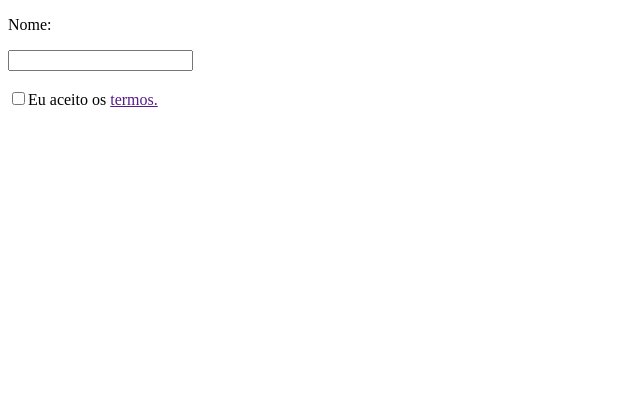
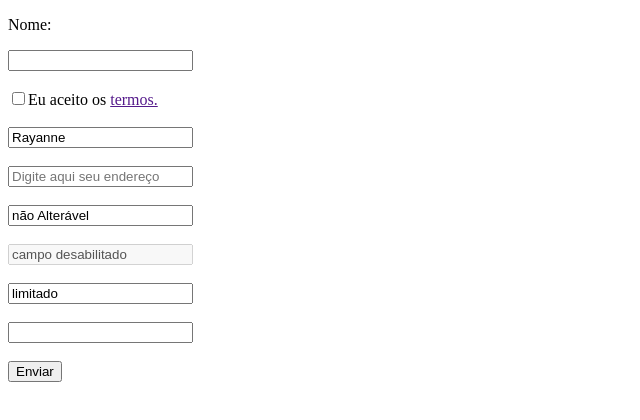
Before and after one commit to RayanneP/aula_HTML, a plain HTML site: page ex_10_FormularioComSeletores/index.html in a window 1280 px wide. Shown: the whole page, without its empty margins (0-640 px from the left). Drawn offline with Linux system fonts and the light colour scheme.

Commit message:
Arquivo de Formulario

```diff
--- a/ex_10_FormularioComSeletores/index.html
+++ b/ex_10_FormularioComSeletores/index.html
@@ -8,11 +8,27 @@
 <body>
     <form action="">
         <p>Nome:</p><input type="text" name="nome">
-
         <br>
         <br>
         <input type="checkbox" name="termodeconsentimento" id="">Eu aceito os <a href="">termos.</a>
-
+        <br>
+        <br>
+        <input type=" text" name="nome" value="Rayanne">
+        <br>
+        <br>
+        <!-- placwholder deixa a sugestão de texto -->
+        <input type="text" name="endereco"
+        placeholder="Digite aqui seu endereço">
+        <br><br>
+        <input type="text" name="escola" value="não Alterável" readonly>
+        <br><br>
+        <input type="text" name="escola" value="campo desabilitado" disabled>
+        <br><br>
+        <input type="text" name="ano" value="limitado" maxlength="4">
+        <br><br>
+        <input type="text" name="email" required>
+        <br><br>
+        <input type="submit" value="Enviar">
     </form>
 </body>
 </html>
```
